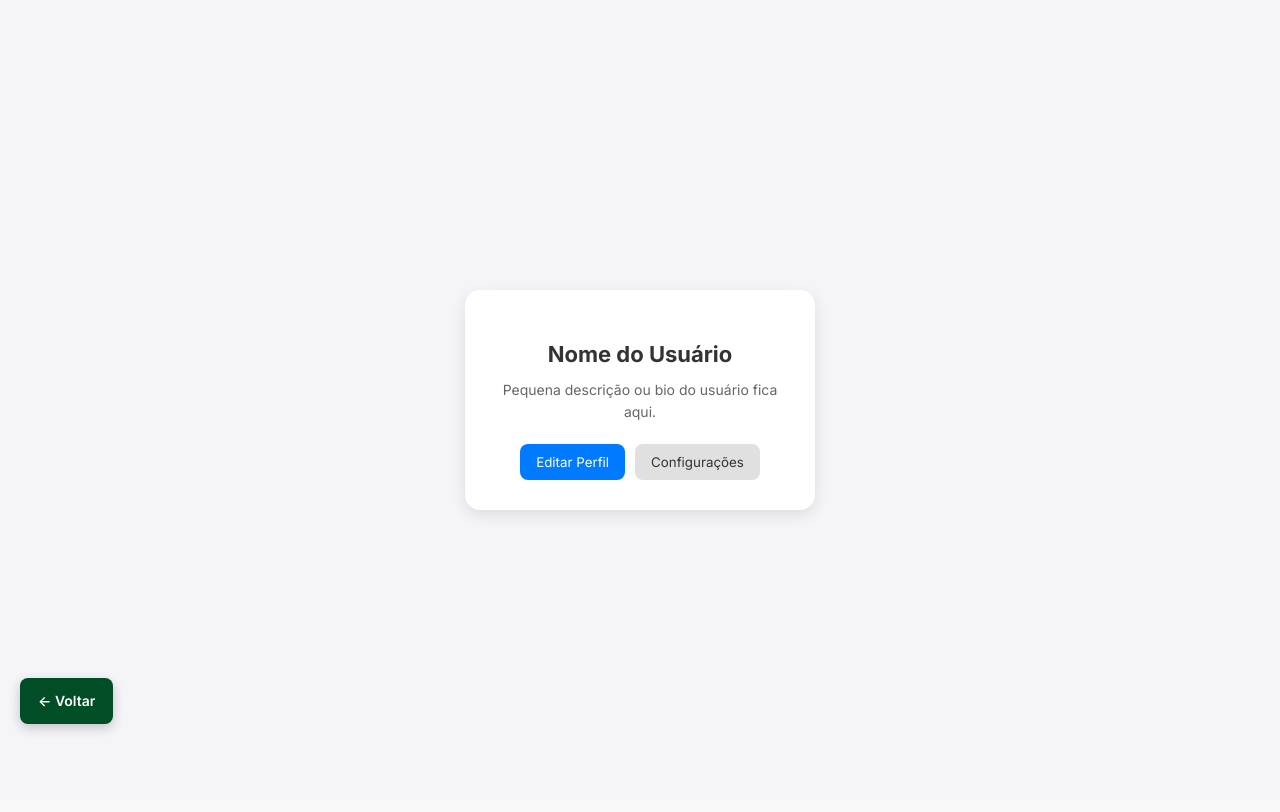
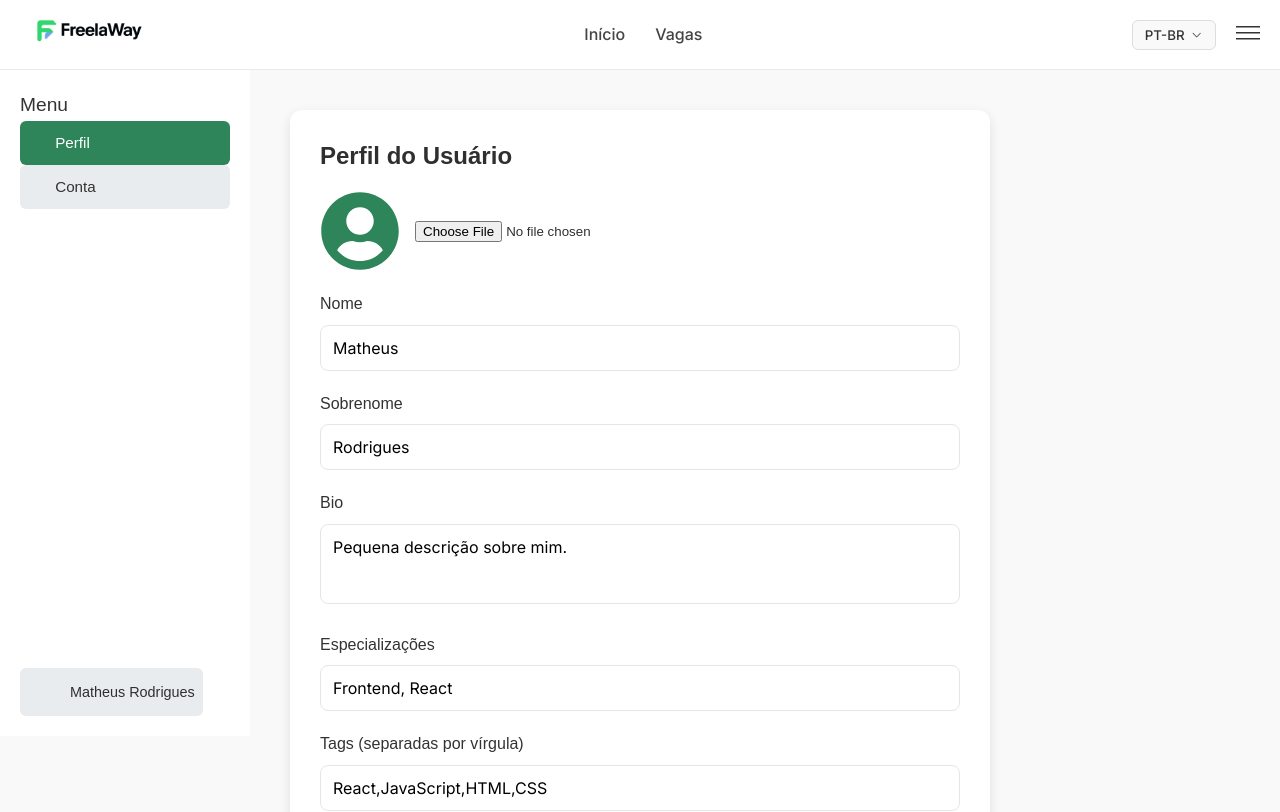
Before and after one commit to MatheusEnSR/FreelaWay, a React (Vite) app in the folder frontend/: page /perfil in a window 1280 px wide. Shown: the top 812 px of the page. Built offline with nearby package versions, Linux system fonts and the light colour scheme.

Commit message:
Criação do perfil

```diff
--- a/frontend/src/Pages/Perfil/perfil.css
+++ b/frontend/src/Pages/Perfil/perfil.css
@@ -1,91 +1,188 @@
-/* Container geral */
-.perfil-container {
-  display: flex;
-  justify-content: center;
-  align-items: center;
-  min-height: 100vh;
-  background: #f4f4f9;
-  padding: 20px;
+/* Reset interno */
+.menu-lateral * {
+  all: unset;
+  box-sizing: border-box;
 }
 
-/* Card */
-.perfil-card {
-  background: #fff;
-  border-radius: 15px;
-  padding: 30px;
-  max-width: 350px;
-  width: 100%;
-  text-align: center;
-  box-shadow: 0px 5px 15px rgba(0, 0, 0, 0.1);
-  position: relative;
+/* Layout geral */
+.pagina-layout {
+  display: flex;
+  min-height: calc(100vh - 70px);
 }
 
-/* Botão de voltar */
-.voltar {
-  position: absolute;
-  top: 15px;
-  left: 15px;
+/* Menu lateral */
+.menu-lateral {
+  display: flex;
+  flex-direction: column;
+  width: 250px;
+  background-color: #fff;
+  padding: 20px;
+  position: fixed;
+  top: 70px;
+  height: calc(92vh - 70px);
+  font-family: Arial, sans-serif;
 }
 
-.btn-voltar {
-  text-decoration: none;
-  color: #007bff;
-  font-size: 14px;
-  font-weight: bold;
-  transition: color 0.3s;
-}
-
-.btn-voltar:hover {
-  color: #0056b3;
-}
-
-/* Nome */
-.perfil-nome {
-  font-size: 22px;
-  margin-top: 20px;
-  margin-bottom: 10px;
-  font-weight: bold;
+.menu-header h3 {
+  margin: 0 0 20px 0;
+  font-size: 1.2rem;
   color: #333;
 }
 
-/* Bio */
-.perfil-bio {
-  font-size: 14px;
+.menu-nav {
+  list-style: none;
+  padding: 0;
+  margin: 0;
+  flex-grow: 1;
+}
+
+.menu-nav li {
+  margin-bottom: 10px;
+}
+
+.menu-nav li button {
+  display: flex;
+  align-items: center;
+  gap: 10px;
+  width: 100%;
+  padding: 10px;
+  cursor: pointer;
+  border: none;
+  background-color: #e9ecef;
+  border-radius: 6px;
+  color: #333;
+  font-size: 0.95rem;
+  transition: background 0.2s;
+}
+
+.menu-nav li button:hover {
+  background-color: #dee2e6;
+}
+
+.menu-nav li.ativo button {
+  background-color: #2f855a;
+  color: #fff;
+}
+
+/* Footer do menu lateral */
+.menu-footer {
+  margin-top: auto;
+}
+
+.perfil-preview {
+  display: flex;
+  align-items: center;
+  gap: 10px;
+  cursor: pointer;
+  padding: 8px;
+  background-color: #e9ecef;
+  border-radius: 6px;
+}
+
+.icone-perfil {
+  font-size: 2rem;
+  color: #2f855a;
+}
+
+.info-perfil h4 {
+  margin: 0;
+  font-size: 0.9rem;
+}
+
+.info-perfil p {
+  margin: 0;
+  font-size: 0.75rem;
   color: #666;
+}
+
+/* Conteúdo principal */
+.conteudo-principal {
+  margin-left: 250px;
+  flex: 1;
+  padding: 40px;
+  font-family: Arial, sans-serif;
+}
+
+/* Cards das abas */
+.card-perfil, .card-conta {
+  background-color: #fff;
+  padding: 30px;
+  border-radius: 12px;
+  max-width: 700px;
+  box-shadow: 0 4px 12px rgba(0,0,0,0.1);
+}
+
+.card-perfil h2, .card-conta h2 {
   margin-bottom: 20px;
 }
 
-/* Botões */
-.perfil-botoes {
-  display: flex;
-  justify-content: center;
-  gap: 10px;
+/* Formulários */
+.form-group {
+  margin-bottom: 20px;
 }
 
-.btn-principal {
-  background: #007bff;
-  color: white;
-  border: none;
-  padding: 10px 16px;
-  border-radius: 8px;
-  cursor: pointer;
-  transition: background 0.3s;
+.form-group label {
+  display: block;
+  font-weight: 500;
+  margin-bottom: 8px;
 }
 
-.btn-principal:hover {
-  background: #0056b3;
+.form-group input,
+.form-group textarea,
+.form-group select {
+  width: 100%;
+  padding: 10px;
+  border: 1px solid #ccc;
+  border-radius: 8px;
+  font-size: 1rem;
 }
 
-.btn-secundario {
-  background: #e0e0e0;
-  color: #333;
-  border: none;
-  padding: 10px 16px;
-  border-radius: 8px;
-  cursor: pointer;
-  transition: background 0.3s;
+textarea {
+  min-height: 80px;
+  resize: none;
 }
 
-.btn-secundario:hover {
-  background: #c7c7c7;
+.form-actions {
+  margin-top: 20px;
+  text-align: right;
 }
+
+.form-actions button {
+  padding: 10px 18px;
+  border: none;
+  border-radius: 6px;
+  cursor: pointer;
+  background-color: #2f855a;
+  color: #fff;
+  font-weight: 600;
+  transition: background 0.2s;
+}
+
+.form-actions button:hover {
+  background-color: #276749;
+}
+
+
+.foto-perfil-container {
+  display: flex;
+  align-items: center;
+  gap: 15px;
+  margin-bottom: 20px;
+}
+
+.foto-perfil {
+  width: 80px;
+  height: 80px;
+  border-radius: 50%;
+  object-fit: cover;
+  border: 2px solid #2f855a;
+}
+
+.icone-foto {
+  font-size: 80px;
+  color: #2f855a;
+}
+
+.foto-perfil-container input[type="file"] {
+  cursor: pointer;
+}
--- a/frontend/src/Pages/Perfil/perfil.jsx
+++ b/frontend/src/Pages/Perfil/perfil.jsx
@@ -1,31 +1,202 @@
-import React from "react";
-import { Link } from "react-router-dom"; // Import do Link
+import React, { useState } from "react";
+import { FaUserCircle } from "react-icons/fa";
 import "./perfil.css";
 
+import Navbar from "../../Components/NavBar/navbar.jsx";
+import Footer from "../../Components/Footer/footer.jsx";
+
 function Perfil() {
+  const [abaAtiva, setAbaAtiva] = useState("perfil");
+
+  const [perfil, setPerfil] = useState({
+    nome: "Matheus",
+    sobrenome: "Rodrigues",
+    bio: "Pequena descrição sobre mim.",
+    especializacoes: "Frontend, React",
+    tags: "React,JavaScript,HTML,CSS",
+    status: "Disponível",
+    foto: null, // nova propriedade da foto
+  });
+
+  const [conta, setConta] = useState({
+    email: "matheus@example.com",
+    senha: "",
+    novaSenha: "",
+  });
+
+  const handlePerfilChange = (e) => {
+    const { name, value } = e.target;
+    setPerfil((prev) => ({ ...prev, [name]: value }));
+  };
+
+  const handleContaChange = (e) => {
+    const { name, value } = e.target;
+    setConta((prev) => ({ ...prev, [name]: value }));
+  };
+
+  const handleFotoUpload = (e) => {
+    const file = e.target.files[0];
+    if (file) {
+      setPerfil((prev) => ({ ...prev, foto: URL.createObjectURL(file) }));
+    }
+  };
+
+  const salvarPerfil = () => {
+    alert("Perfil salvo com sucesso (simulação frontend)!");
+  };
+
+  const salvarConta = () => {
+    alert("Dados da conta salvos com sucesso (simulação frontend)!");
+  };
+
   return (
-    <div className="perfil-container">
-      <div className="perfil-card">
+    <div className="principal">
+      <Navbar />
 
-        {/* Botão de Voltar */}
-        <div className="voltar">
-          <Link to="/" className="btn-voltar">← Voltar</Link>
-        </div>
+      <div className="pagina-layout">
+        {/* Menu lateral */}
+        <aside className="menu-lateral">
+          <div className="menu-header">
+            <h3>Menu</h3>
+          </div>
 
-        {/* Nome */}
-        <h1 className="perfil-nome">Nome do Usuário</h1>
+          <ul className="menu-nav">
+            <li className={abaAtiva === "perfil" ? "ativo" : ""}>
+              <button onClick={() => setAbaAtiva("perfil")}>
+                <FaUserCircle />
+                <span>Perfil</span>
+              </button>
+            </li>
+            <li className={abaAtiva === "conta" ? "ativo" : ""}>
+              <button onClick={() => setAbaAtiva("conta")}>
+                <FaUserCircle />
+                <span>Conta</span>
+              </button>
+            </li>
+          </ul>
 
-        {/* Bio */}
-        <p className="perfil-bio">
-          Pequena descrição ou bio do usuário fica aqui.
-        </p>
+          <div className="menu-footer">
+            <button className="perfil-preview">
+              <FaUserCircle className="icone-perfil" />
+              <div className="info-perfil">
+                <h4>{perfil.nome} {perfil.sobrenome}</h4>
+              </div>
+            </button>
+          </div>
+        </aside>
 
-        {/* Botões */}
-        <div className="perfil-botoes">
-          <button className="btn-principal">Editar Perfil</button>
-          <button className="btn-secundario">Configurações</button>
-        </div>
+        {/* Conteúdo principal */}
+        <main className="conteudo-principal">
+          {abaAtiva === "perfil" && (
+            <div className="card-perfil">
+              <h2>Perfil do Usuário</h2>
+
+              {/* Foto de perfil */}
+              <div className="foto-perfil-container">
+                {perfil.foto ? (
+                  <img src={perfil.foto} alt="Foto de Perfil" className="foto-perfil" />
+                ) : (
+                  <FaUserCircle className="icone-foto" />
+                )}
+                <input type="file" accept="image/*" onChange={handleFotoUpload} />
+              </div>
+
+              <div className="form-group">
+                <label>Nome</label>
+                <input
+                  type="text"
+                  name="nome"
+                  value={perfil.nome}
+                  onChange={handlePerfilChange}
+                />
+              </div>
+              <div className="form-group">
+                <label>Sobrenome</label>
+                <input
+                  type="text"
+                  name="sobrenome"
+                  value={perfil.sobrenome}
+                  onChange={handlePerfilChange}
+                />
+              </div>
+              <div className="form-group">
+                <label>Bio</label>
+                <textarea
+                  name="bio"
+                  value={perfil.bio}
+                  onChange={handlePerfilChange}
+                />
+              </div>
+              <div className="form-group">
+                <label>Especializações</label>
+                <input
+                  type="text"
+                  name="especializacoes"
+                  value={perfil.especializacoes}
+                  onChange={handlePerfilChange}
+                />
+              </div>
+              <div className="form-group">
+                <label>Tags (separadas por vírgula)</label>
+                <input
+                  type="text"
+                  name="tags"
+                  value={perfil.tags}
+                  onChange={handlePerfilChange}
+                />
+              </div>
+              <div className="form-group">
+                <label>Status</label>
+                <select name="status" value={perfil.status} onChange={handlePerfilChange}>
+                  <option value="Disponível">Disponível</option>
+                  <option value="Indisponível">Indisponível</option>
+                </select>
+              </div>
+              <div className="form-actions">
+                <button onClick={salvarPerfil}>Salvar Perfil</button>
+              </div>
+            </div>
+          )}
+
+          {abaAtiva === "conta" && (
+            <div className="card-conta">
+              <h2>Configurações da Conta</h2>
+              <div className="form-group">
+                <label>Email</label>
+                <input
+                  type="email"
+                  name="email"
+                  value={conta.email}
+                  onChange={handleContaChange}
+                />
+              </div>
+              <div className="form-group">
+                <label>Senha Atual</label>
+                <input
+                  type="password"
+                  name="senha"
+                  value={conta.senha}
+                  onChange={handleContaChange}
+                />
+              </div>
+              <div className="form-group">
+                <label>Nova Senha</label>
+                <input
+                  type="password"
+                  name="novaSenha"
+                  value={conta.novaSenha}
+                  onChange={handleContaChange}
+                />
+              </div>
+              <div className="form-actions">
+                <button onClick={salvarConta}>Salvar Conta</button>
+              </div>
+            </div>
+          )}
+        </main>
       </div>
+
+      <Footer />
     </div>
   );
 }
--- /dev/null
+++ b/package.json
@@ -0,0 +1,5 @@
+{
+  "dependencies": {
+    "jwt-decode": "^4.0.0"
+  }
+}
```
Also changed, not shown: 1 other file (tests, documents, lock files or other folders).
